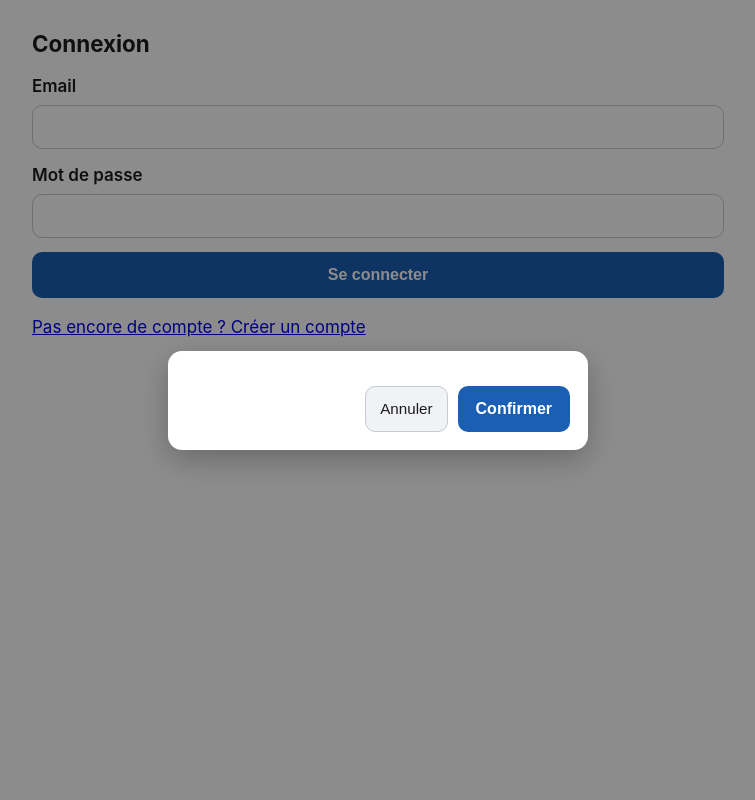
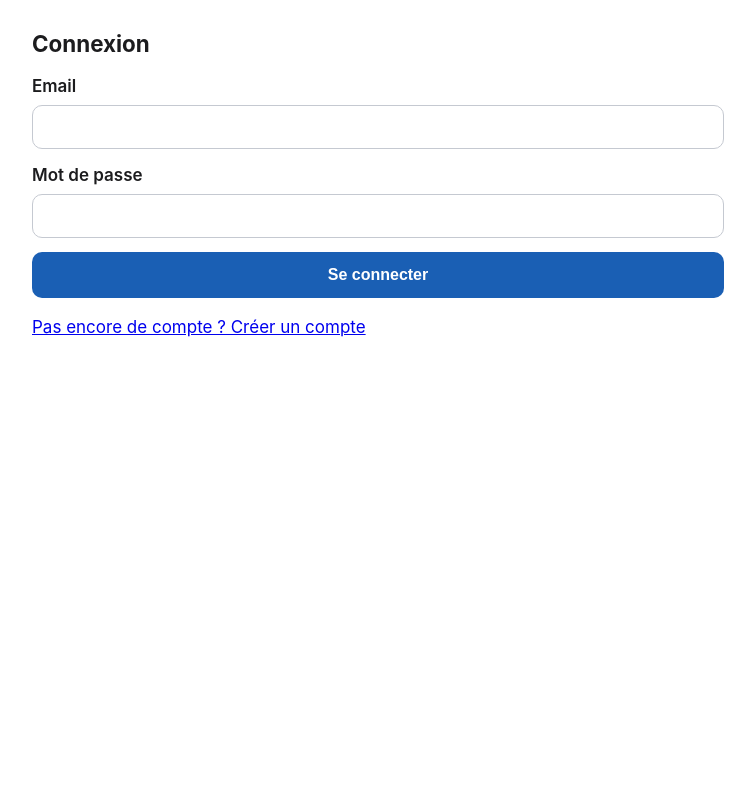
Before and after one commit to Nulltread/COPRO, a Node server app: page /connexion in a window 1280 px wide. Shown: the whole page, without its empty margins (262-1017 px from the left). Run offline with Node 20, Linux system fonts and the light colour scheme; some libraries are stand-ins or nearby versions.

Commit message:
Fix bug bloquant : la modale de confirmation s'affichait vide par-dessus toutes les pages (.modale-fond display:flex surpassait l'attribut hidden) — ajout de .modale-fond[hidden]{display:none} + test de régression
Co-authored-by: Nulltread <Nulltread@users.noreply.github.com>

```diff
--- a/src/public/style.css
+++ b/src/public/style.css
@@ -160,6 +160,7 @@ fieldset { border: 1px solid #c5c9d1; border-radius: 10px; }
 .bouton-secondaire.danger { color: var(--rouge); border-color: var(--rouge); }
 .champ-fichiers-visible { font-size: 0.95rem; padding: 10px; border: 1px solid #c5c9d1; border-radius: 10px; background: #fff; width: 100%; }
 .modale-fond { position: fixed; inset: 0; background: rgba(0,0,0,.45); display: flex; align-items: center; justify-content: center; z-index: 100; padding: 16px; }
+.modale-fond[hidden] { display: none; }
 .modale { background: #fff; border-radius: 14px; padding: 18px; max-width: 420px; width: 100%; box-shadow: 0 10px 30px rgba(0,0,0,.25); }
 .modale h2 { margin-top: 0; }
 .modale-actions { display: flex; gap: 10px; justify-content: flex-end; margin-top: 14px; }
```
Also changed, not shown: tests/api.test.js (+4 -0 lines).
